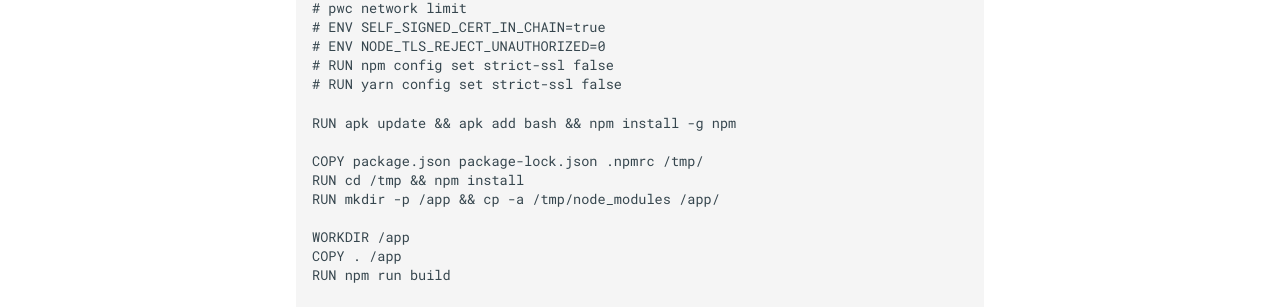
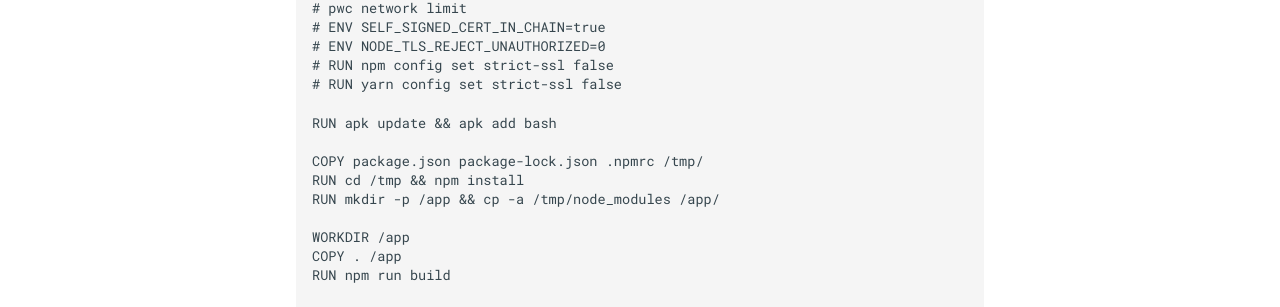
Before and after one commit to damingerdai/damingerdai.github.io, an MkDocs documentation site: the page built from docs/front-end/node-docker-template.md, in a window 1280 px wide and 1400 px high, scrolled down 547 px. Shown: the part 616-923 px from the top of the window. Built offline with MkDocs 1.6.1 and Material for MkDocs 9.7.7, drawn with Linux system fonts in a browser that asks for light colours; comment, search, counter and statistics services are not loaded; some of the changed text lies outside the part shown.

Commit message:
docs: remove 'npm install -g npm'

```diff
--- a/docs/front-end/node-docker-template.md
+++ b/docs/front-end/node-docker-template.md
@@ -54,7 +54,7 @@ FROM node:14.17.6-alpine3.14 as build
 # RUN npm config set strict-ssl false
 # RUN yarn config set strict-ssl false
 
-RUN apk update && apk add bash && npm install -g npm
+RUN apk update && apk add bash
 
 COPY package.json package-lock.json .npmrc /tmp/
 RUN cd /tmp && npm install
```
